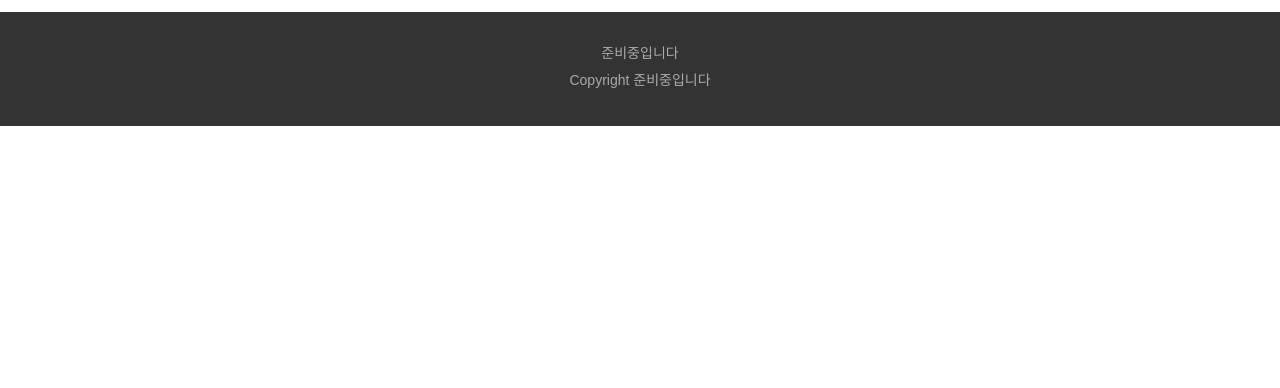
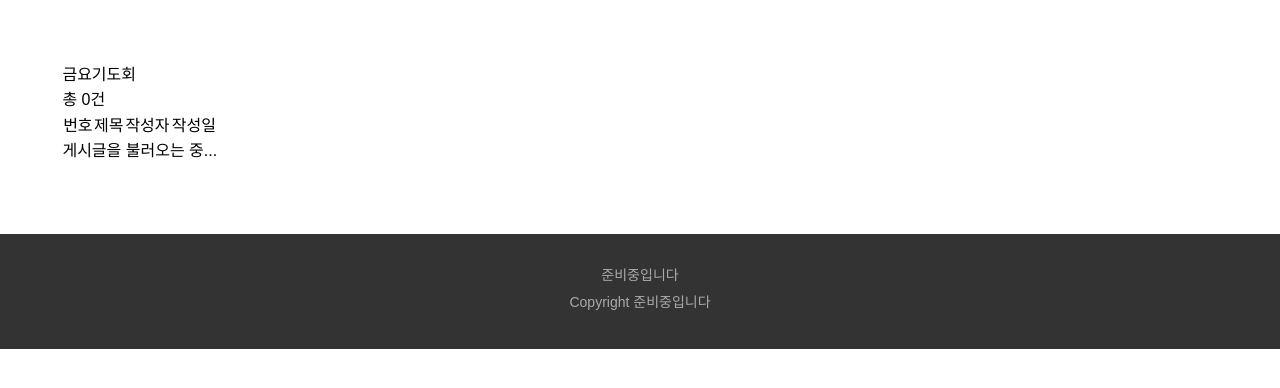
Before and after one commit to junyoung610/church, a plain HTML site: page Prayer/list.html in a window 1280 px wide. Shown: the part 64-452 px from the top of the page. Drawn offline with Linux system fonts and the light colour scheme; files that its build step writes are made by us from their sources; no server answers; a web font is replaced by a local one.

Commit message:
070_uplode(251110)

```diff
--- a/Prayer/list.html
+++ b/Prayer/list.html
@@ -38,8 +38,47 @@
     <header id="header"></header>
 
     <main id="main">
-      <div class="inner"></div>
+      <div class="inner">
+        <section class="board-list-section inner">
+          <h2>금요기도회</h2>
+
+          <div class="board-header">
+            <p class="total-count">총 <span id="total-posts">0</span>건</p>
+          </div>
+
+          <div class="table-responsive">
+            <table class="notice-table">
+              <thead>
+                <tr>
+                  <th class="col-num">번호</th>
+                  <th class="col-title">제목</th>
+                  <th class="col-author">작성자</th>
+                  <th class="col-date">작성일</th>
+                </tr>
+              </thead>
+              <tbody id="notice-list-tbody">
+                <tr>
+                  <td colspan="4">게시글을 불러오는 중...</td>
+                </tr>
+              </tbody>
+            </table>
+          </div>
+
+          <div class="board-controls" style="text-align: right; margin-top: 20px">
+            <a
+              href="./prayer/write.html"
+              id="write-post-btn"
+              class="primary-btn hidden"
+              style="width: auto; padding: 10px 20px"
+              >글쓰기</a
+            >
+          </div>
+
+          <div class="pagination"></div>
+        </section>
+      </div>
     </main>
+
     <footer id="footer"></footer>
     <script src="./js/auth.js"></script>
   </body>
```
Also changed, not shown: dawn/list.html (+39 -1 lines), praise/list.html (+1 -1 lines), wednes/list.html (+39 -1 lines).
